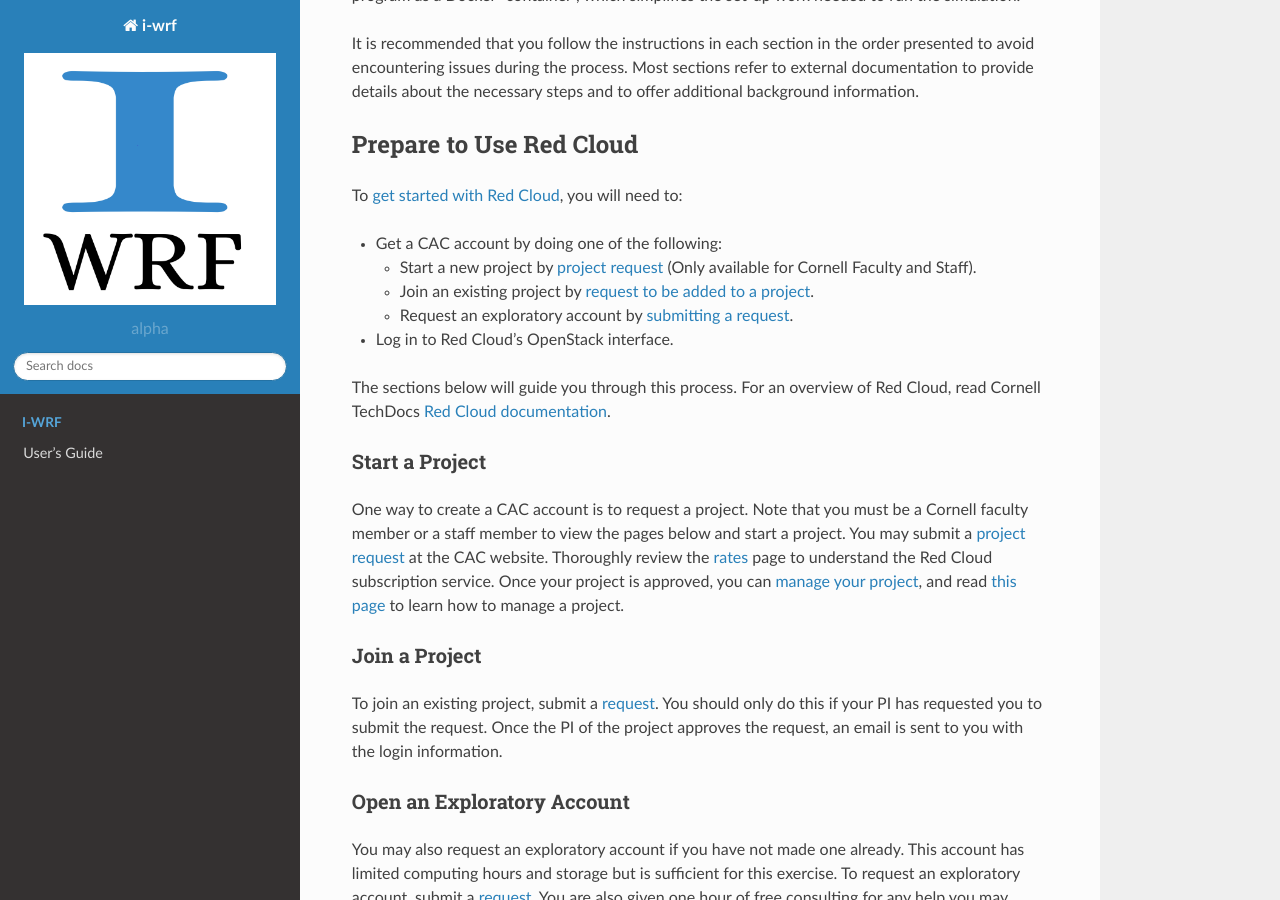
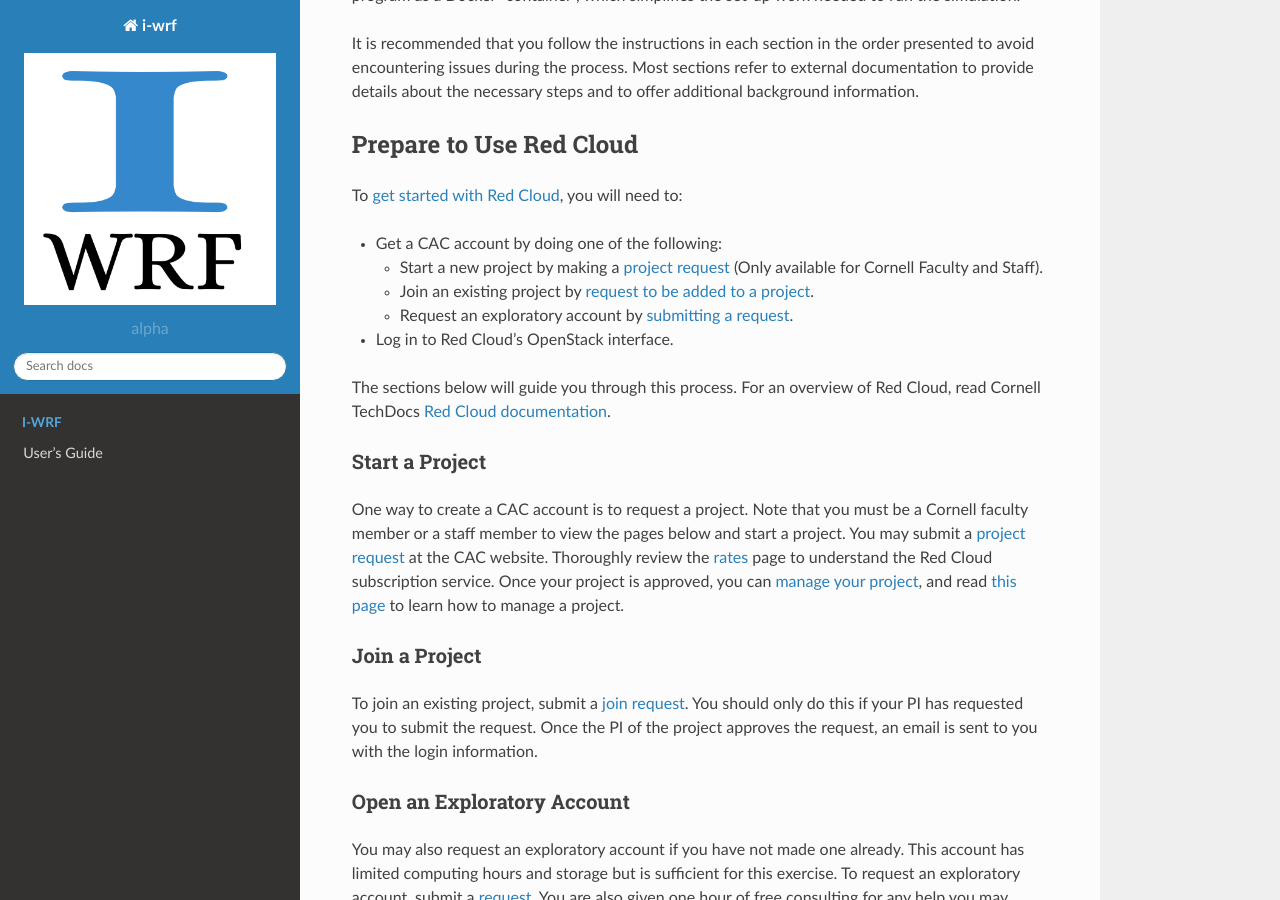
Before and after one commit to NCAR/i-wrf, a Sphinx documentation site: the page built from docs/Users_Guide/matthewredcloud.rst, in a window 1280 px wide and 900 px high, scrolled down 557 px. Built offline with Sphinx 7.4.7 and the Read the Docs theme 2.0.0, drawn with Linux system fonts in a browser that asks for light colours; comment, search, counter and statistics services are not loaded.

Commit message:
Try to fix error with duplicate link text "request"

```diff
--- a/docs/Users_Guide/matthewredcloud.rst
+++ b/docs/Users_Guide/matthewredcloud.rst
@@ -41,7 +41,7 @@ you will need to:
 
 * Get a CAC account by doing one of the following:
 
-  * Start a new project by `project request <https://www.cac.cornell.edu/services/projects/project.aspx>`_ (Only available for Cornell Faculty and Staff).
+  * Start a new project by making a `project request <https://www.cac.cornell.edu/services/projects/project.aspx>`_ (Only available for Cornell Faculty and Staff).
   * Join an existing project by `request to be added to a project <https://www.cac.cornell.edu/services/external/RequestCACid.aspx>`_.
   * Request an exploratory account by `submitting a request <https://www.cac.cornell.edu/cu/explore.aspx>`_.
 
@@ -63,7 +63,7 @@ read `this page <https://www.cac.cornell.edu/services/projects/project.aspx>`_ t
 Join a Project
 --------------
 
-To join an existing project, submit a `request <https://www.cac.cornell.edu/services/external/RequestCACid.aspx>`_.
+To join an existing project, submit a `join request <https://www.cac.cornell.edu/services/external/RequestCACid.aspx>`_.
 You should only do this if your PI has requested you to submit the request.
 Once the PI of the project approves the request, an email is sent to you with the login information.
 
```
